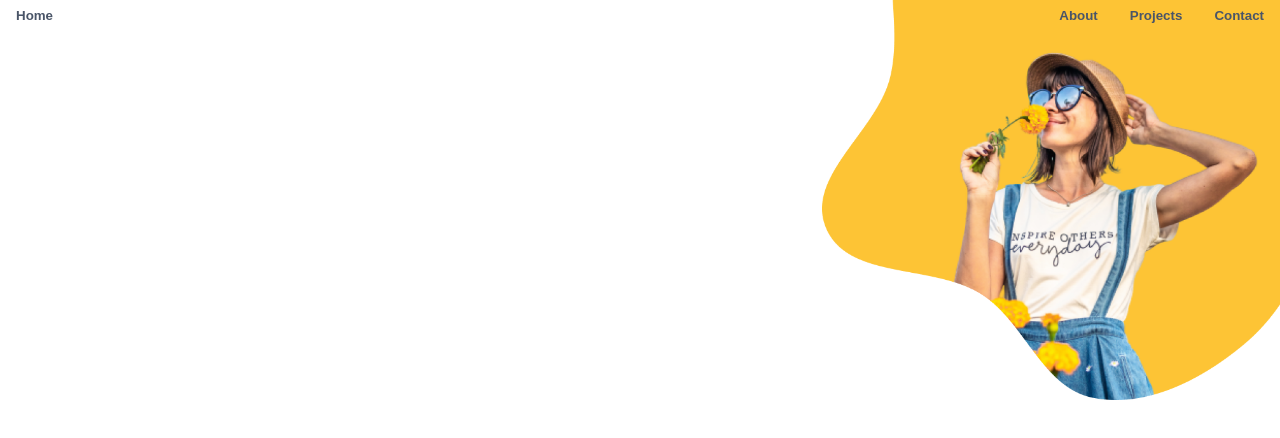
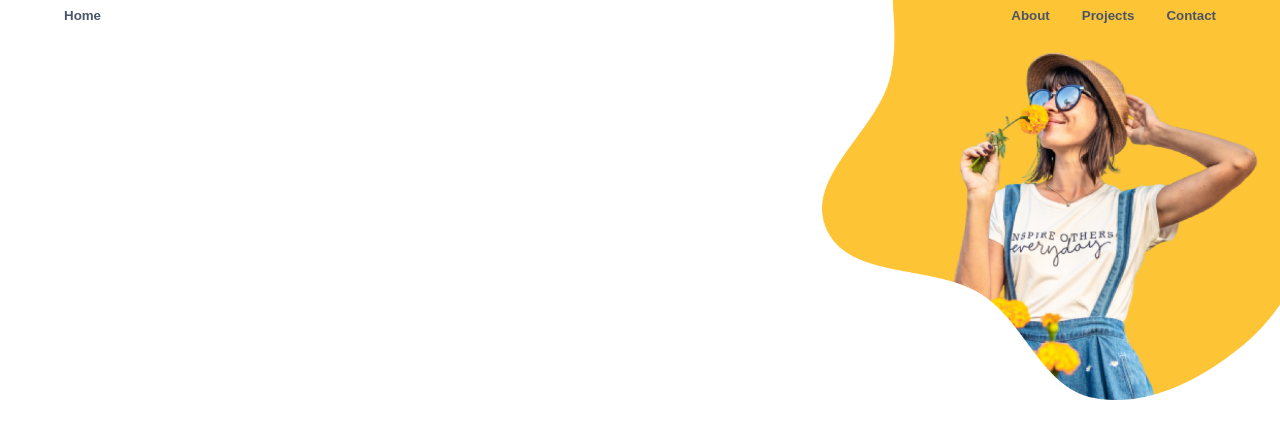
Before and after one commit to DavidChochoEFREI/portfolio-development-web, a React (Vite) app in the folder portfolio-react/: page / in a window 1280 px wide. Shown: the top 438 px of the page. Built offline with nearby package versions, Linux system fonts and the light colour scheme.

Commit message:
ajout d'un padding global

```diff
--- a/portfolio-react/src/index.css
+++ b/portfolio-react/src/index.css
@@ -6,4 +6,6 @@ body {
     background-size: contain;
     background-position: top 0px right 0px;
     background-repeat: no-repeat;
+    padding-right: 3rem;
+    padding-left: 3rem;
 }
```
